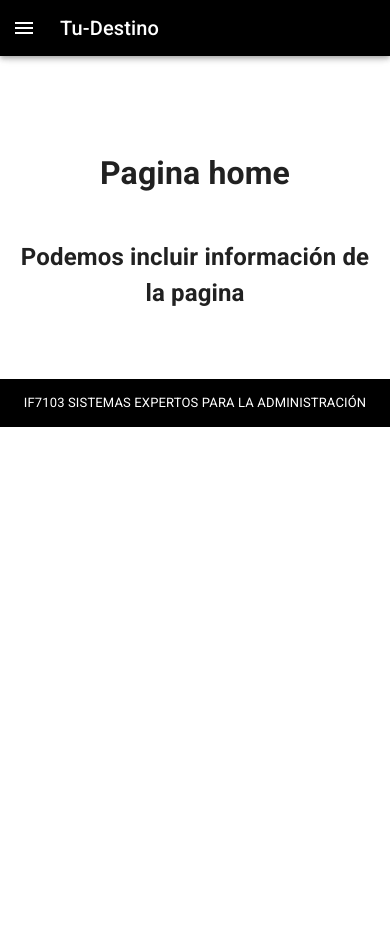
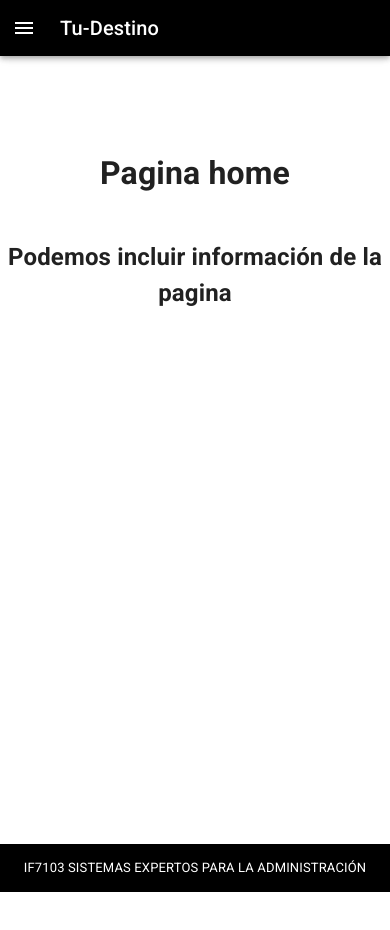
Before and after one commit to spiedra/spiedra-tourist-routes-website, a React (Create React App) app: page / in a window 390 px wide. Shown: the top 930 px of the page. Before the commit the page ends 844 px from the top, so only its background shows below. Built offline with nearby package versions, Linux system fonts and the light colour scheme.

Commit message:
feat: update website responsive

```diff
--- a/src/App.js
+++ b/src/App.js
@@ -10,14 +10,13 @@ const drawerWidth = 260
 function App () {
   return (
     <>
-      <Box sx={{ display: 'flex' }}>
+      <Box sx={{ display: 'flex', height: '100vh' }}>
         <Navbar />
         <Box
           component="main"
           sx={{
             flexGrow: 1,
             py: 6,
-            height: '100%',
             width: { sm: `calc(100% - ${drawerWidth}px)` }
           }}
         >
@@ -25,7 +24,6 @@ function App () {
         </Box>
       </Box>
       <Footer />
-
     </>
   )
 }
--- a/src/components/Navbar/index.js
+++ b/src/components/Navbar/index.js
@@ -116,7 +116,11 @@ const Navbar = () => {
       </AppBar>
       <Box
         component="nav"
-        sx={{ width: { md: drawerWidth }, flexShrink: { sm: 0 } }}
+        sx={{
+          width: { md: drawerWidth },
+          flexShrink: { sm: 0 },
+          height: '100vh'
+        }}
       >
         <Drawer
           variant="temporary"
--- a/src/pages/Home/index.js
+++ b/src/pages/Home/index.js
@@ -1,22 +1,23 @@
 import React from 'react'
 
-import Container from '@mui/material/Container'
+import Box from '@mui/material/Box'
 
 const Home = () => {
   return (
-    <Container
+    <Box
       sx={{
         display: 'flex',
         flexDirection: 'column',
         justifyContent: 'start',
         alignItems: 'center',
         textAlign: 'center',
-        marginTop: '5rem'
+        marginTop: '5rem',
+        height: '100vh'
       }}
     >
       <h1>Pagina home</h1>
       <h2>Podemos incluir información de la pagina</h2>
-    </Container>
+    </Box>
   )
 }
 
--- a/src/pages/TouristRoutes/index.js
+++ b/src/pages/TouristRoutes/index.js
@@ -84,7 +84,7 @@ const TouristRoutes = () => {
                 />
               ))
             }
-            style={{ width: 500 }}
+            sx={{ width: { xs: '100%', md: '55%' } }}
             renderInput={(params) => (
               <TextField {...params} placeholder="Categoría" />
             )}
```
